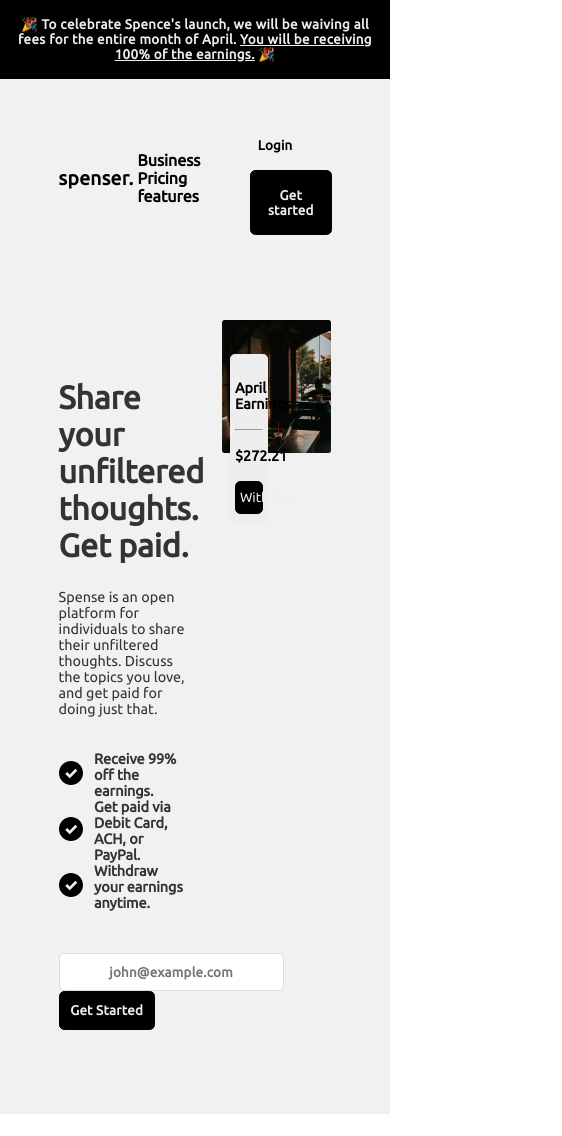
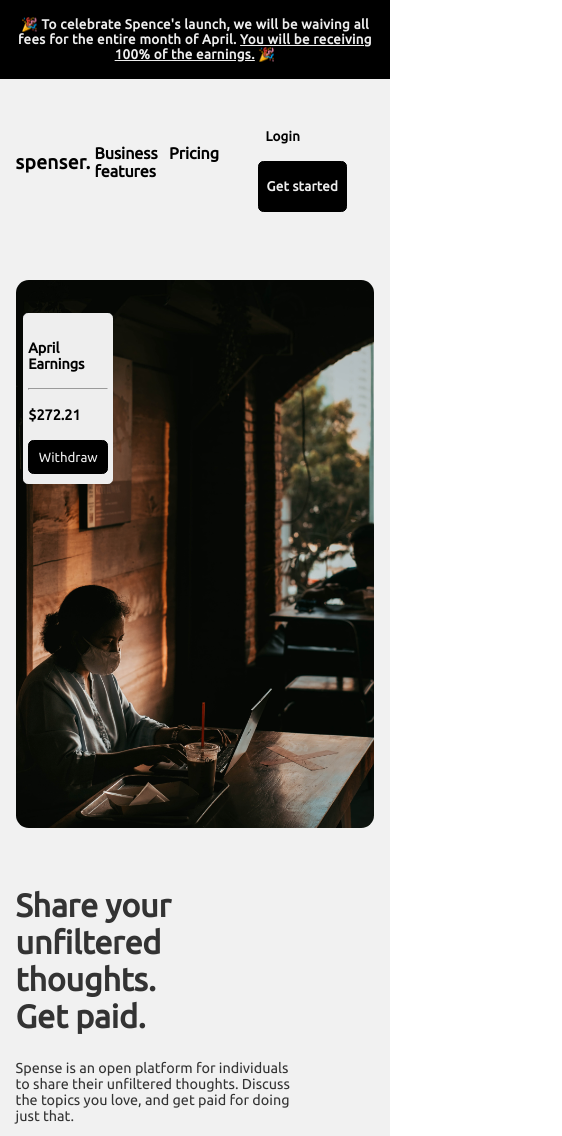
Before and after one commit to alice-sebego/spense-starter-landing-page, a plain HTML site: page index.html in a window 390 px wide. Shown: the top 1136 px of the page, 562 px wide, since content can reach past the window. Drawn offline with Linux system fonts and the light colour scheme.

Commit message:
Handle header's display for tablet's screen

```diff
--- a/index.html
+++ b/index.html
@@ -30,7 +30,7 @@
     <main class="container">
         <div id="description">
             <div class="content">
-                <h1>Share your unfiltered thoughts. Get paid.</h1>
+                <h1>Share your unfiltered thoughts. <br>Get paid.</h1>
                 <p>Spense is an open platform for individuals to share their unfiltered thoughts.
                     Discuss the topics you love, and get paid for doing just that.</p>
                 <ul>
--- a/src/sass/_placeholder.scss
+++ b/src/sass/_placeholder.scss
@@ -2,6 +2,7 @@
     display: flex;
     flex-direction: row;
 }
+
 
 %main-button{
     background-color: $primary-color;
--- a/src/sass/style.scss
+++ b/src/sass/style.scss
@@ -156,6 +156,7 @@
     #illustration{
         position: relative;
         width: 40%;
+        border-radius: .5em;
 
         .card{
             position:absolute;
@@ -265,4 +266,51 @@
             }
         }
     }
+
+    div:nth-child(1){
+        flex-grow: 2;
+    }
+
+    div:nth-child(2),
+    div:nth-child(3),
+    div:nth-child(4),
+    div:nth-child(5)
+    {
+        flex-grow: 1;
+    }
 }
+
+@media screen and (max-width: 768px) {
+    .container{
+        padding: 4vh 4vw;
+    }
+
+    main{
+        display: flex;
+        flex-direction: column;
+
+        #description{
+            width: 100%;
+            order: 1;
+        }
+
+        #illustration{
+            width: 100%;
+            order: 0;
+
+            .card{
+                width: 25%;
+            }
+
+            img{
+                width: 100%;
+                height: 65vh;
+                object-fit: cover;
+                display: block;
+                border-radius: .8em;
+            }
+        }
+    }
+
+
+}
```
Also changed, not shown: dist/css/style.css, 1 other file.
